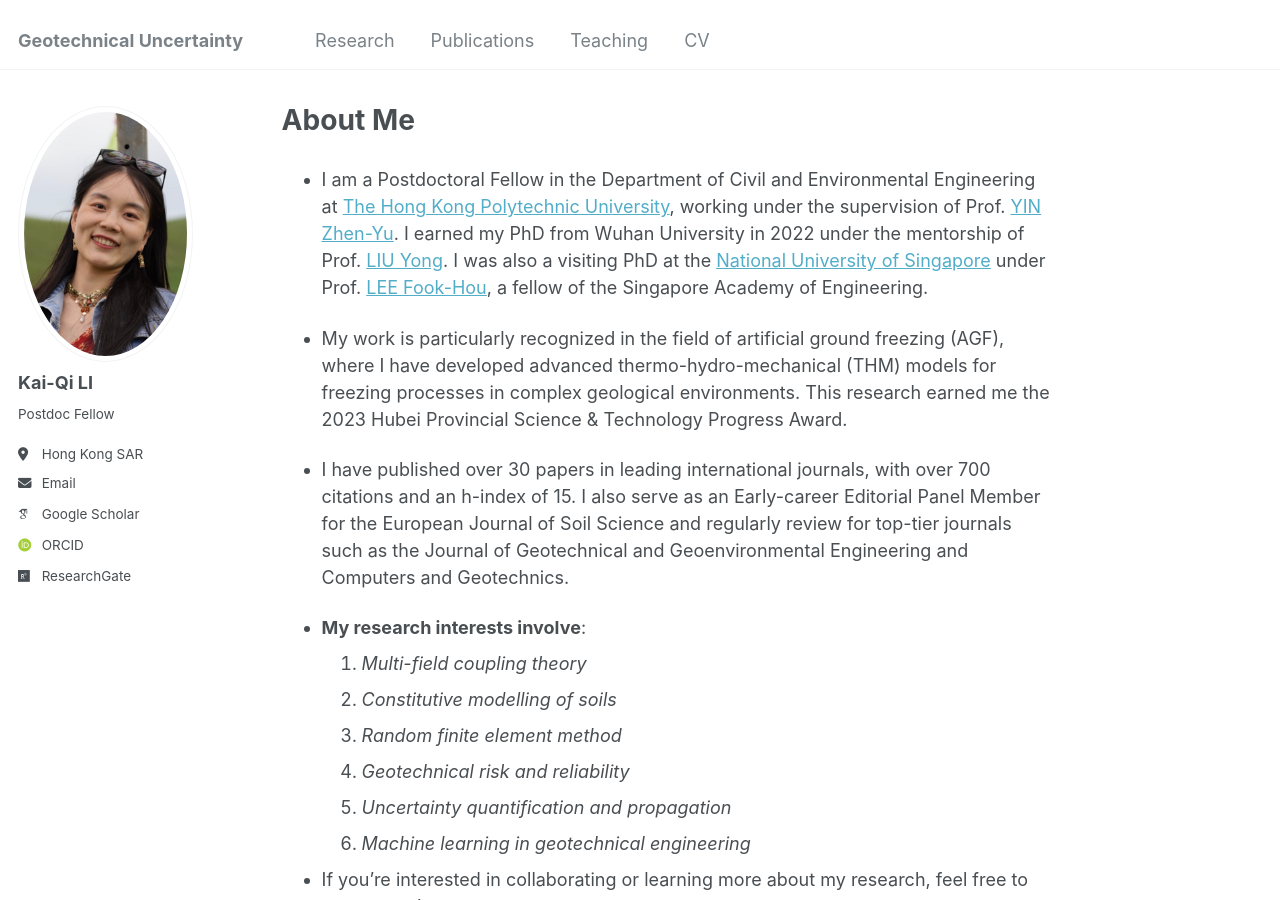
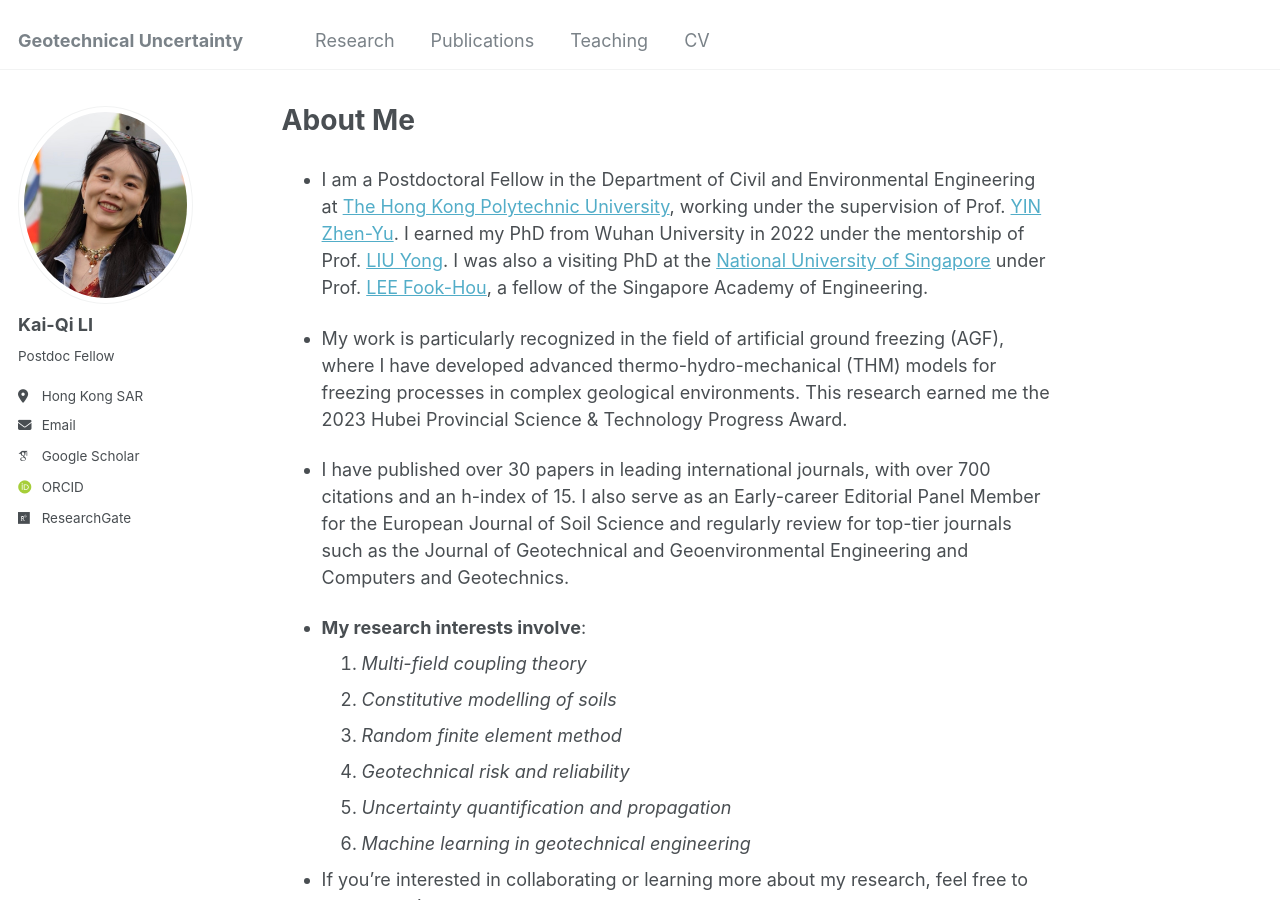
Before and after one commit to kqceeli/kqceeli.github.io, a Jekyll site: the page built from _pages/about.md, in a window 1280 px wide and 900 px high. Built offline with Jekyll 4.4.1, drawn with Linux system fonts in a browser that asks for light colours; some web fonts are replaced; a script that is not in the unit is left out.

Commit message:
Update _config.yml

```diff
--- a/_config.yml
+++ b/_config.yml
@@ -21,7 +21,7 @@ repository               : "kqceeli/kqceeli.github.io"
 #               Additional customization can be done by editing /_includes/author-profile.html
 author:
   # Biographic information
-  avatar           : "kaiqi_photo2.jpg"
+  avatar           : "kq_photo3.jpg"
   name             : "Kai-Qi LI"
   pronouns         : # example: "she/her"
   bio              : "Postdoc Fellow"
```
